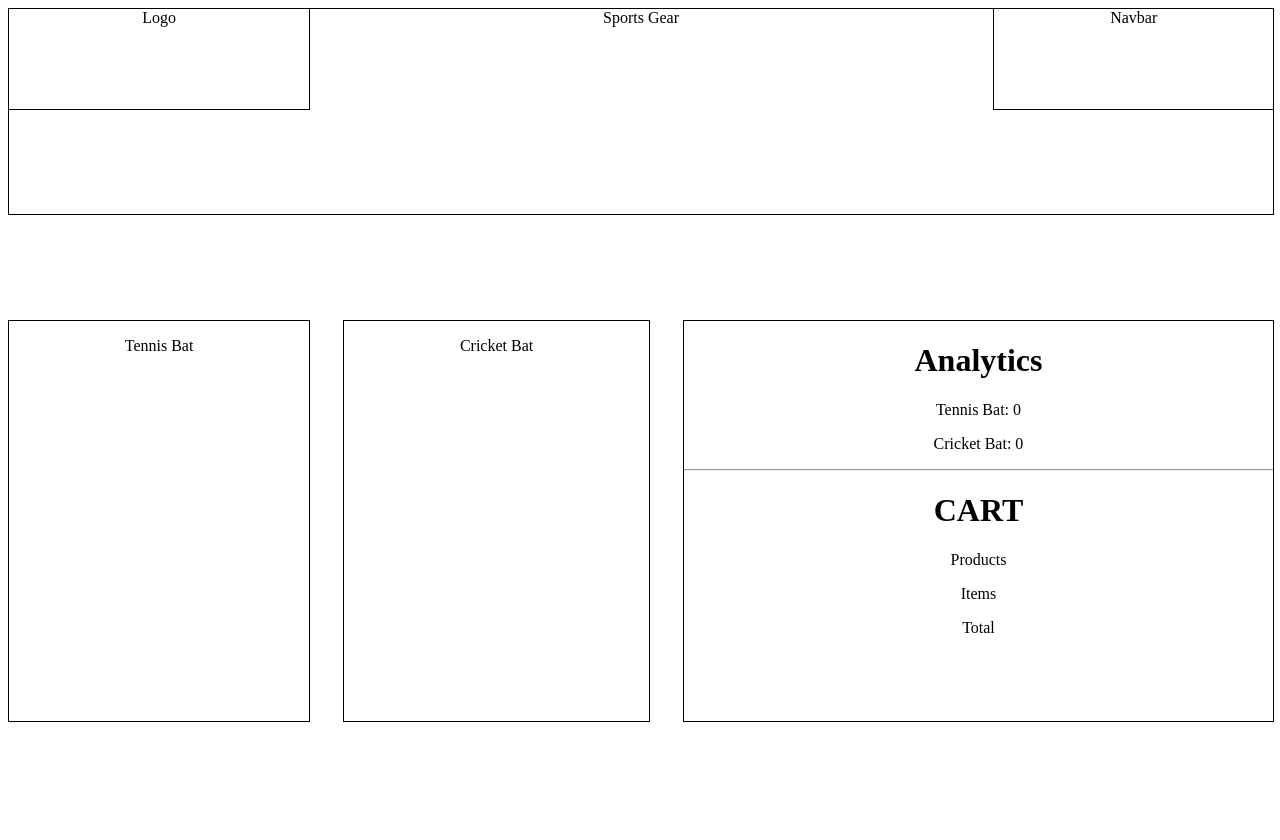
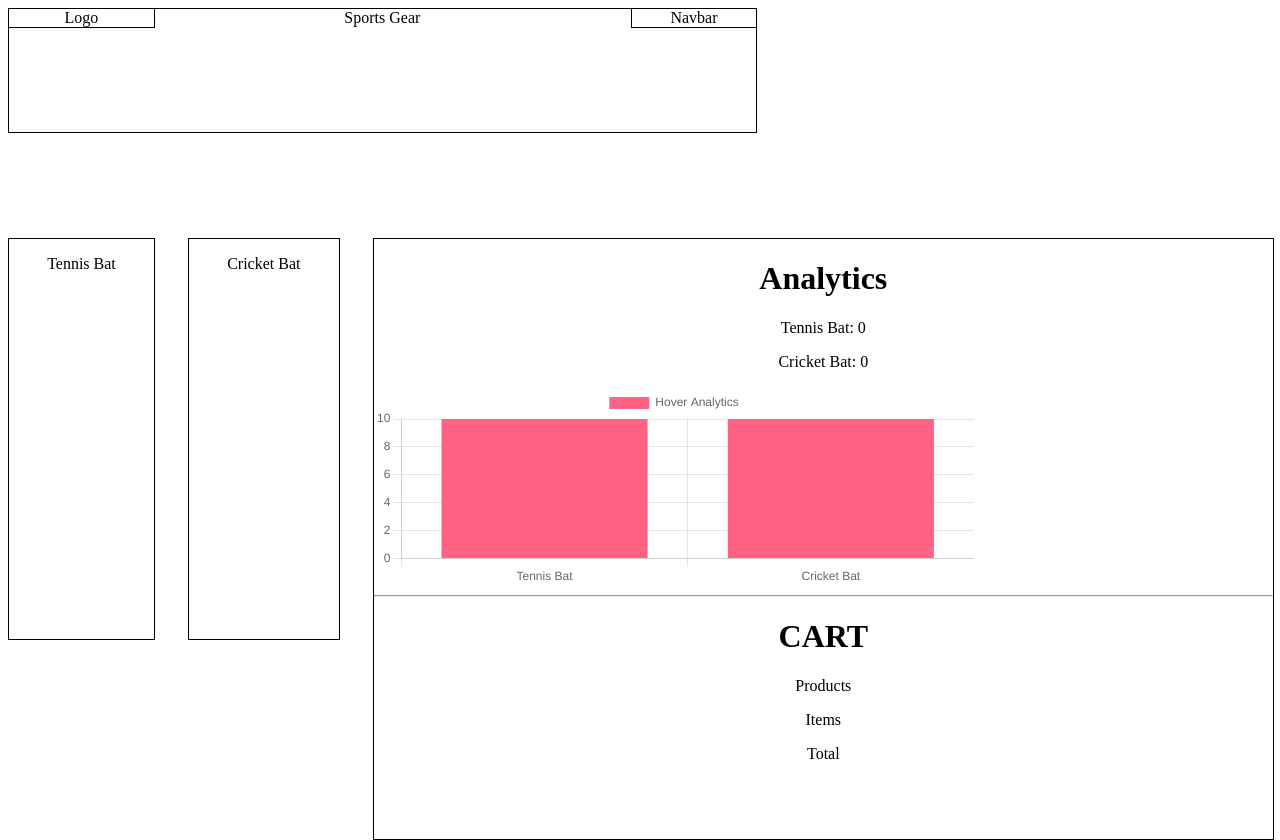
Before and after one commit to CollinsDrew/e-commerce, a plain HTML site: page index.html in a window 1280 px wide. Before the commit the page ends 800 px from the top, so only its background shows below. Drawn offline with nearby package versions, Linux system fonts and the light colour scheme.

Commit message:
graph added

```diff
--- a/index.html
+++ b/index.html
@@ -6,6 +6,7 @@
 
     <!--Style-->
     <link rel="stylesheet" href="style.css"/>
+    <script src="https://cdn.jsdelivr.net/npm/chart.js"></script>
 
 </head>
 
@@ -24,6 +25,11 @@
         <h1>Analytics</h1>
         <p>Tennis Bat: <span id="tennisBatAnalytics"></span></p>
         <p>Cricket Bat: <span id="cricketBatAnalytics"></span></p>
+    <!--Canvas starts-->
+        <div id="canv">
+            <canvas id="myChart"  height="100"></canvas>
+        </div>
+    <!--Canvas ends-->
         <hr>
         <h1>CART</h1>
         <p>Products</p>
@@ -31,10 +37,14 @@
         <p>Total</p>
     </div>
     <!--Cart Container ends-->
+    <!--Canvas starts-->
+
+
+</div>
 
 </div> <!--main div ends-->
 
-</div>
+
 
 <!--Scripts-->
 <script src="script.js"></script>
--- a/script.js
+++ b/script.js
@@ -9,6 +9,7 @@ let cricketBatElement = document.getElementById('cricketBatAnalytics');
 tennisBatElement.innerHTML = tennisBatCounter;
 cricketBatElement.innerHTML = cricketBatCounter;
 
+// Hover Analytics
 function tennisBatHover() {
     tennisBatCounter++;
     tennisBatElement.innerHTML = tennisBatCounter;
@@ -18,3 +19,31 @@ function cricketBatHover() {
     cricketBatCounter++;
     cricketBatElement.innerHTML = cricketBatCounter;
 }
+
+//Canvas chart
+
+const labels = [
+    'Tennis Bat',
+    'Cricket Bat',
+  ];
+
+  const data = {
+    labels: labels,
+    datasets: [{
+      label: 'Hover Analytics',
+      backgroundColor: ['rgb(255, 99, 132)','rgb(255, 99, 132)'],
+      borderColor: 'rgb(255, 99, 132)',
+      data: [10, 10],
+    }]
+  };
+
+  const config = {
+    type: 'bar',
+    data: data,
+    options: {}
+  };
+
+  const myChart = new Chart(
+    document.getElementById('myChart'),
+    config
+  );
--- a/style.css
+++ b/style.css
@@ -2,15 +2,16 @@
     display: grid;
     grid-template-columns: auto auto auto auto;
     gap: 35px;
+
 }
 
 .box {
     width: 100%;
     height: auto;
-    min-height: 100px;
     border: 1px solid black;
     text-align: center;
     justify-content: center;
+
 }
 
 .logo {
@@ -51,9 +52,16 @@
 }
 
 .cart {
-    height: 400px;
+    height: 600px;
     grid-column-start: 3;
-    grid-column-end: 5;
+    grid-column-end: 7;
     grid-row-start: 7;
     grid-row-end: 12;
+
 }
+
+
+#canv {
+    max-width: 600px;
+    max-height: 200px;
+}
```
